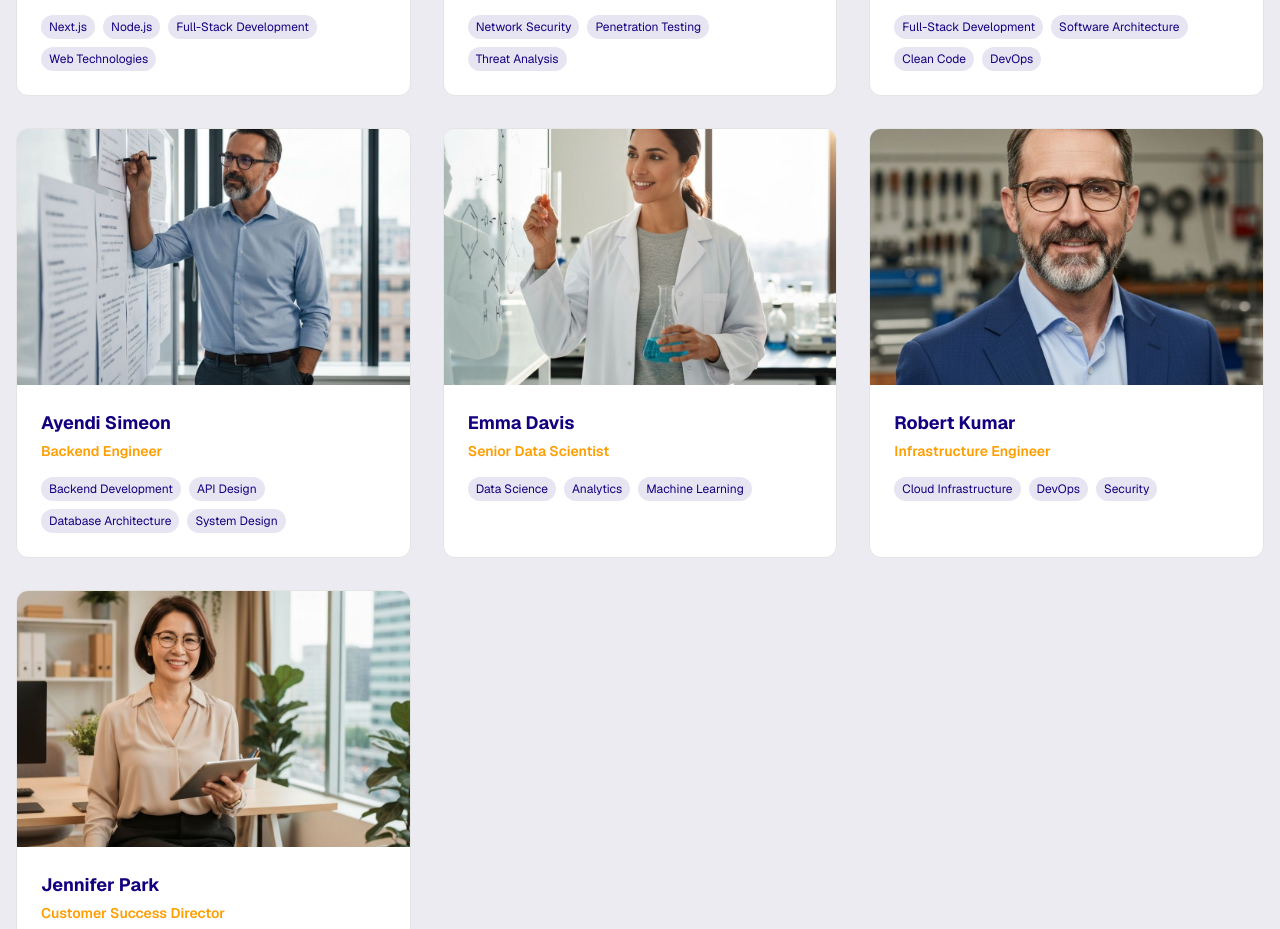
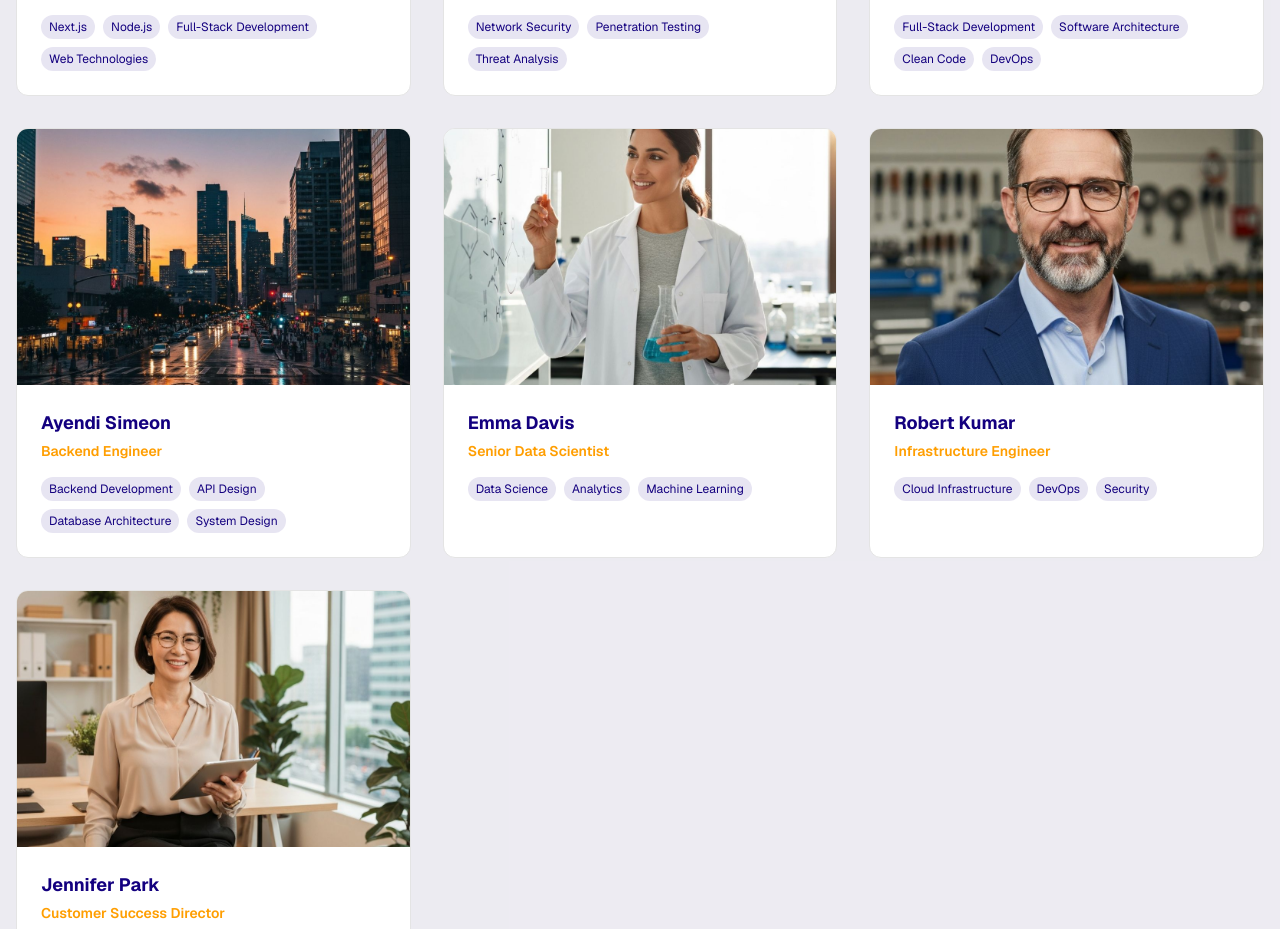
Before and after one commit to Kehinde-Crypto/innovaro-website, a Next.js app: page /team in a window 1280 px wide. Shown: the part 1980-2909 px from the top of the page. Built offline with nearby package versions, Linux system fonts and the light colour scheme.

Commit message:
feat: update Ayendi Simeon's profile image to professional portrait
#VERCEL_SKIP

Co-authored-by: null <191832900+Kehinde-Crypto@users.noreply.github.com>

```diff
--- a/app/team/page.tsx
+++ b/app/team/page.tsx
@@ -61,7 +61,7 @@ export default function TeamPage() {
       role: "Backend Engineer",
       bio: "Specialized backend engineer focused on building robust, scalable server-side applications. Expert in API development, database optimization, and system architecture for enterprise solutions.",
       expertise: ["Backend Development", "API Design", "Database Architecture", "System Design"],
-      image: "/ayendi-simeon-backend.jpg",
+      image: "/images/photo-2025-11-23-17-19-30.jpg",
     },
     {
       id: 8,
```
Also changed, not shown: public/images/photo-2025-11-23-17-19-30.jpg (added).
